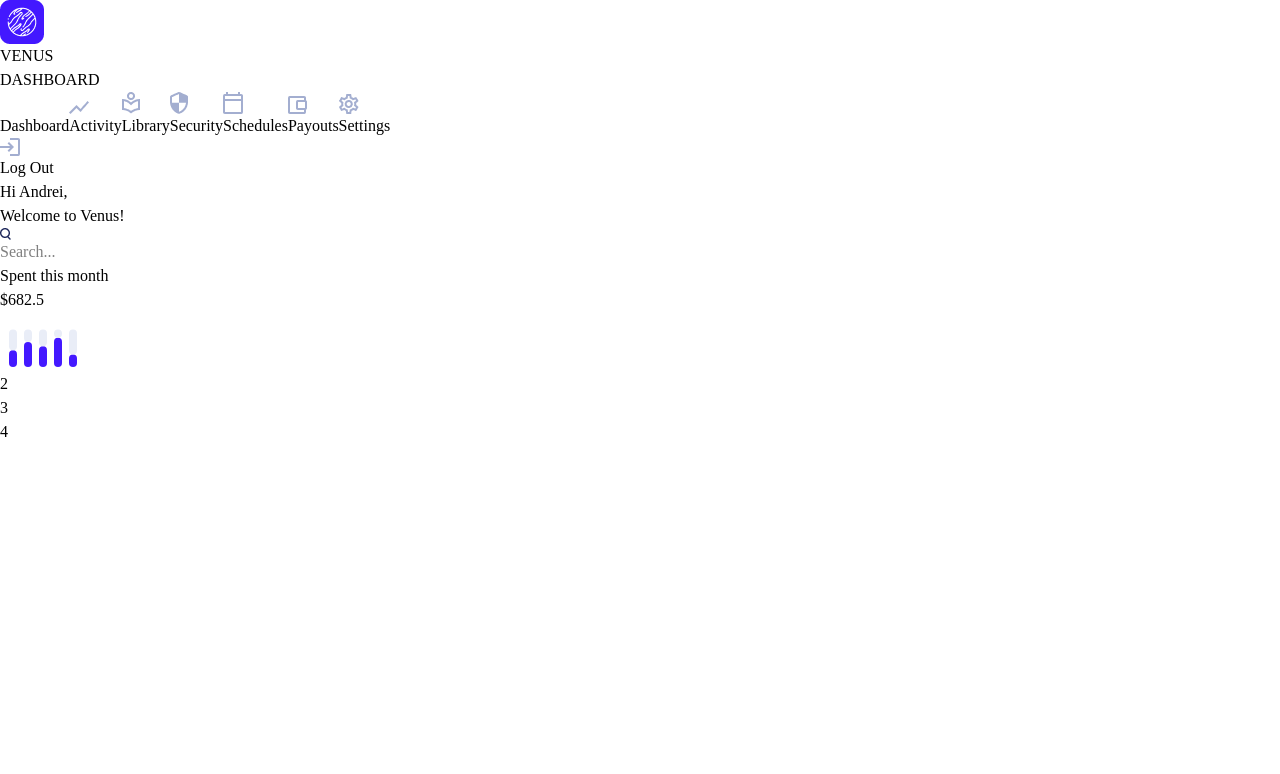
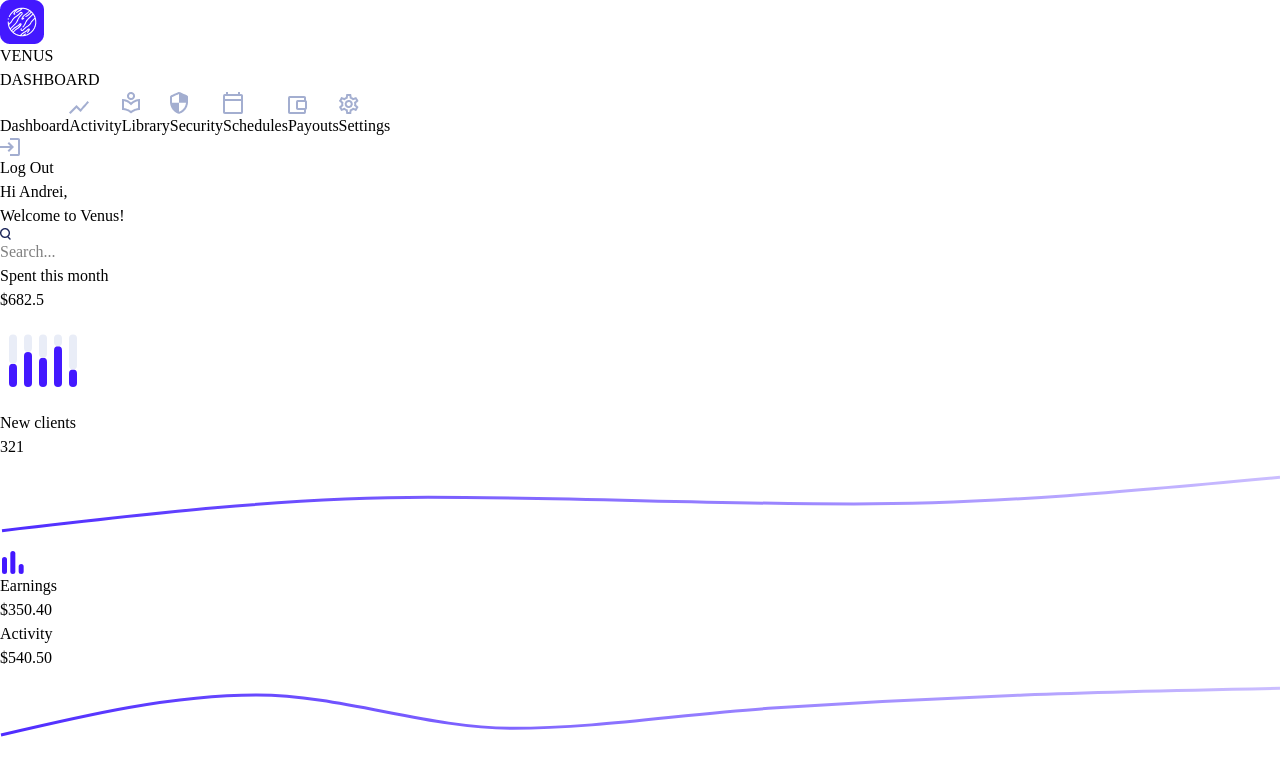
Before and after one commit to cec1lrhodes/dashboard, a React (Vite) app: page / in a window 1280 px wide. Shown: the top 774 px of the page. Built offline with nearby package versions, Linux system fonts and the light colour scheme.

Commit message:
all small cards

```diff
--- a/src/App.tsx
+++ b/src/App.tsx
@@ -9,8 +9,9 @@ import settings from "./screenshots/settings.png";
 import logout from "./screenshots/logout.png";
 import vector from "./screenshots/vector.png";
 import searchicon from "./screenshots/searchicon.png";
+import group from "./screenshots/group.png";
 
-import { BarChart, Bar, ResponsiveContainer } from "recharts";
+import { BarChart, Bar, ResponsiveContainer, LineChart, Line } from "recharts";
 
 const TOTAL = 45;
 
@@ -21,6 +22,19 @@ const data = [
   { value: 35, max: TOTAL - 35 },
   { value: 15, max: TOTAL - 15 },
 ];
+
+const lineData = [{ value: 10 }, { value: 35 }, { value: 30 }, { value: 50 }];
+
+const earningsIconData = [{ value: 17 }, { value: 23 }, { value: 10 }];
+const earningsActivityData = [
+  { value: 3 },
+  { value: 9 },
+  { value: 4 },
+  { value: 7 },
+  { value: 9 },
+  { value: 10 },
+];
+
 function App() {
   return (
     <div className={styles.page}>
@@ -138,6 +152,7 @@ function App() {
 
         {/* Page content */}
         <div className="flex gap-5 px-[31px] py-4">
+          {/* CARD 1 */}
           <div className={styles.mainCard}>
             <div className="flex flex-col px-6">
               <p className="text-[#A3AED0] text-[14px] whitespace-nowrap font-dm-sans font-medium leading-[24px] tracking-[-0.02em]">
@@ -149,7 +164,7 @@ function App() {
             </div>
 
             <div className="mr-[29px]">
-              <ResponsiveContainer width={85} height={60}>
+              <ResponsiveContainer width={85} height={80}>
                 <BarChart data={data} barSize={8} barCategoryGap="20%">
                   <Bar
                     dataKey="value"
@@ -168,9 +183,118 @@ function App() {
             </div>
           </div>
 
-          <div className={styles.mainCard}>2</div>
-          <div className={styles.mainCard}>3</div>
-          <div className={styles.mainCard}>4</div>
+          {/* CARD 2 */}
+          <div className={styles.mainCard}>
+            <div className="flex gap-3  px-6">
+              <div className="w-[50px] h-[50px] rounded-full bg-linear-to-b from-[#868CFF] shrink-0 to-[#4318FF] flex items-center justify-center">
+                <img src={group} alt="clients" className="w-[25px] h-[18px]" />
+              </div>
+              <div className="flex flex-col">
+                <p className="text-[#A3AED0] text-[16px] whitespace-nowrap font-dm-sans font-bold leading-[28px] tracking-[-0.02em]">
+                  New clients
+                </p>
+                <p className="text-[#1B2559] text-[28px]  font-dm-sans font-bold leading-[30px] tracking-[-0.02em]">
+                  321
+                </p>
+              </div>
+            </div>
+
+            <div className="ml-auto mr-[22.5px] w-[58px] overflow-hidden">
+              <ResponsiveContainer width="100%" height={90}>
+                <LineChart
+                  data={lineData}
+                  margin={{ top: 5, right: 0, left: 2, bottom: 5 }}
+                >
+                  <defs>
+                    <linearGradient
+                      id="clientsLineGradient"
+                      x1="0"
+                      y1="0"
+                      x2="1"
+                      y2="0"
+                    >
+                      <stop offset="0%" stopColor="#4F2CFF" />
+                      <stop offset="100%" stopColor="#CBBEFF" />
+                    </linearGradient>
+                  </defs>
+                  <Line
+                    type="monotone"
+                    dataKey="value"
+                    stroke="url(#clientsLineGradient)"
+                    strokeWidth={3}
+                    dot={false}
+                  />
+                </LineChart>
+              </ResponsiveContainer>
+            </div>
+          </div>
+
+          {/* CARD 3 */}
+          <div className={styles.mainCard}>
+            <div className="flex gap-3 px-6">
+              <div className="w-[50px] h-[50px] rounded-full bg-[#F4F7FE] flex items-center justify-center ">
+                <ResponsiveContainer width={25} height={25}>
+                  <BarChart
+                    data={earningsIconData}
+                    barSize={5}
+                    margin={{ top: 1, right: 0, left: 0, bottom: 0 }}
+                  >
+                    <Bar dataKey="value" fill="#4318FF" radius={[8, 8, 8, 8]} />
+                  </BarChart>
+                </ResponsiveContainer>
+              </div>
+              <div className="flex flex-col">
+                <p className="text-[#A3AED0] text-[14px] whitespace-nowrap font-dm-sans font-medium leading-[24px] tracking-[-0.02em]">
+                  Earnings
+                </p>
+                <p className="text-[#1B2559] text-[24px]  font-dm-sans font-bold leading-[32px] tracking-[-0.02em]">
+                  $350.40
+                </p>
+              </div>
+            </div>
+          </div>
+
+          {/* CARD 4 */}
+          <div className={styles.mainCard}>
+            <div className="flex gap-3 px-6">
+              <div className="flex flex-col">
+                <p className="text-[#A3AED0] text-[16px] whitespace-nowrap font-dm-sans font-medium leading-[28px] tracking-[-0.02em]">
+                  Activity
+                </p>
+                <p className="text-[#1B2559] text-[24px]  font-dm-sans font-bold leading-[32px] tracking-[-0.02em]">
+                  $540.50
+                </p>
+              </div>
+            </div>
+            <div className="ml-auto mr-[22.5px] w-[58px] overflow-hidden right-[20px] relative">
+              <ResponsiveContainer width="100%" height={90}>
+                <LineChart
+                  data={earningsActivityData}
+                  margin={{ top: 5, right: 0, left: 1, bottom: 5 }}
+                >
+                  <defs>
+                    <linearGradient
+                      id="clientsLineGradient"
+                      x1="0"
+                      y1="0"
+                      x2="1"
+                      y2="0"
+                    >
+                      <stop offset="0%" stopColor="#4F2CFF" />
+                      <stop offset="100%" stopColor="#CBBEFF" />
+                    </linearGradient>
+                  </defs>
+                  <Line
+                    type="monotone"
+                    dataKey="value"
+                    stroke="url(#clientsLineGradient)"
+                    strokeWidth={3}
+                    dot={false}
+                  />
+                </LineChart>
+              </ResponsiveContainer>
+            </div>
+          </div>
         </div>
 
         <section className="flex gap-5 px-[31px] ">
```
Also changed, not shown: src/screenshots/group.png (added), src/screenshots/staravatar.png (added).
